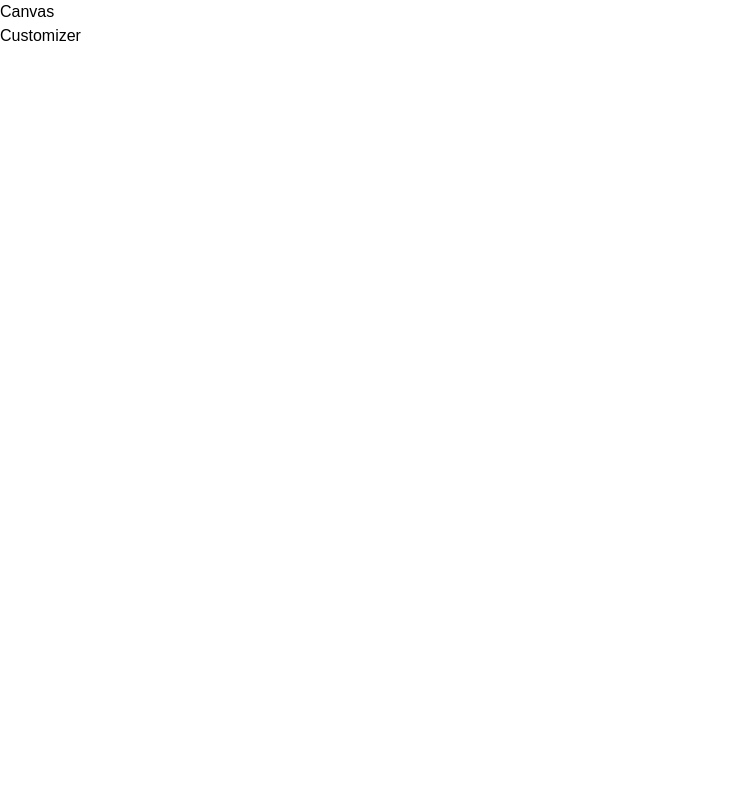
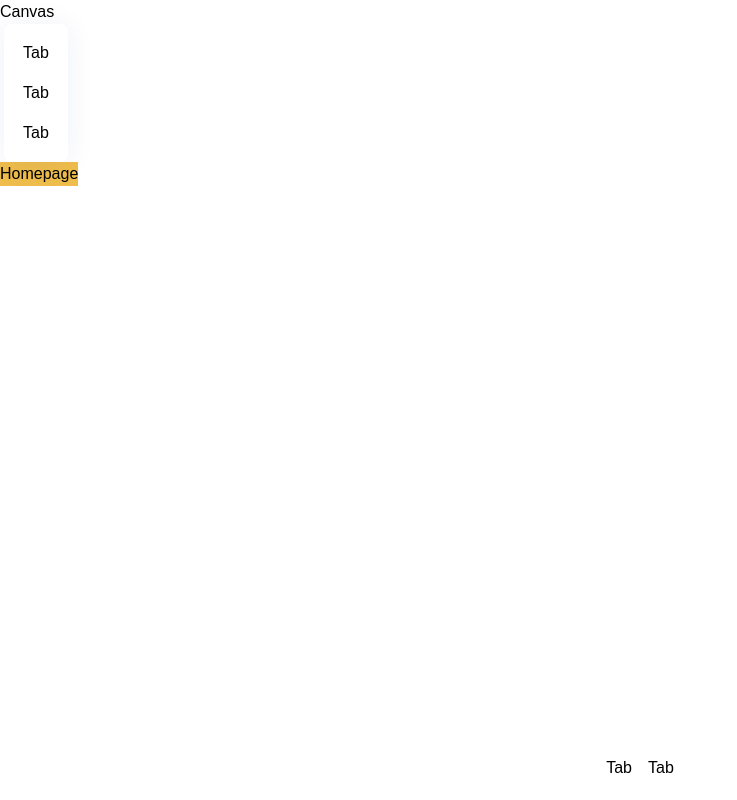
Before and after one commit to fredjuma007/T-ShirtMatrix, a React (Vite) app in the folder client/: page / in a window 1280 px wide. Both pictures are taken after a click on the button "Start Designing". Shown: the whole page, without its empty margins (0-737 px from the left). Built offline with nearby package versions, Linux system fonts and the light colour scheme; a web font is replaced by a local one.

Commit message:
layout done i.e customizers and stuf

```diff
--- /dev/null
+++ b/client/src/components/AIPicker.jsx
@@ -0,0 +1,9 @@
+import React from 'react'
+
+const AIPicker = () => {
+  return (
+    <div>AIPicker</div>
+  )
+}
+
+export default AIPicker
--- /dev/null
+++ b/client/src/components/ColorPicker.jsx
@@ -0,0 +1,9 @@
+import React from 'react'
+
+const ColorPicker = () => {
+  return (
+    <div>ColorPicker</div>
+  )
+}
+
+export default ColorPicker
--- /dev/null
+++ b/client/src/components/FilePicker.jsx
@@ -0,0 +1,9 @@
+import React from 'react'
+
+const FilePicker = () => {
+  return (
+    <div>FilePicker</div>
+  )
+}
+
+export default FilePicker
--- /dev/null
+++ b/client/src/components/Tab.jsx
@@ -0,0 +1,9 @@
+import React from 'react'
+
+const Tab = () => {
+  return (
+    <div>Tab</div>
+  )
+}
+
+export default Tab
--- a/client/src/components/index.js
+++ b/client/src/components/index.js
@@ -1,3 +1,13 @@
 import CustomButton from "./CustomButton";
+import AIPicker from "./AIPicker";
+import ColorPicker from "./ColorPicker";
+import FilePicker from "./FilePicker";
+import Tab from "./Tab";
 
-export { CustomButton };
+export {
+    CustomButton,
+    AIPicker,
+    ColorPicker,
+    FilePicker,
+    Tab,
+};
--- a/client/src/pages/Customizer.jsx
+++ b/client/src/pages/Customizer.jsx
@@ -1,8 +1,73 @@
-import React from 'react'
+import React, { useState, useEffect } from 'react';
+import { AnimatePresence, motion } from 'framer-motion';
+import { useSnapshot } from 'valtio';
+
+import config from '../config/config'; // to set up url of backend
+import state from '../store';
+import { download } from '../assets';
+import { downloadCanvasToImage, reader } from '../config/helpers';
+import { EditorTabs, FilterTabs, DecalTypes } from '../config/constants';
+import { fadeAnimation, slideAnimation } from '../config/motion';
+
+import { AIPicker, ColorPicker, CustomButton, FilePicker, Tab } from '../components';
+
 
 const Customizer = () => {
+  const snap = useSnapshot(state);
+
   return (
-    <div>Customizer</div>
+    <AnimatePresence>
+      {!snap.intro && (
+        <>
+          <motion.div
+            key="custom"
+            className="absolute top-0 left-0 z-10"
+            {...slideAnimation('left')}
+          >
+            <div className="flex items-center min-h-screen">
+              <div className="editortabs-container tabs">
+                {EditorTabs.map((tab) => (
+                  <Tab
+                    key={tab.name}
+                    tab={tab}
+                    handleClick={() => {}}
+                  />
+                ))}
+
+      </div>
+      </div>
+    </motion.div>
+
+    <motion.div
+    className='absolute z-10 top-5 right-5'
+    {...fadeAnimation}
+    >
+      <CustomButton
+      type='filled'
+      title="Homepage"
+      handleClick={() => state.intro = true}
+      customStyles='w-fit px-4 py-2.5 font-bold text-sm'
+      />
+
+    </motion.div>
+
+    <motion.div
+    className='filtertabs-container'
+    {...slideAnimation('up')}
+    >
+ {FilterTabs.map((tab) => (
+                  <Tab
+                    key={tab.name}
+                    tab={tab}
+                    isFilterTab=""
+                    isActiveTab=""
+                    handleClick={() => {}}
+                  />
+                ))}
+    </motion.div>
+    </>
+  )}
+    </AnimatePresence>
   )
 }
 
```
